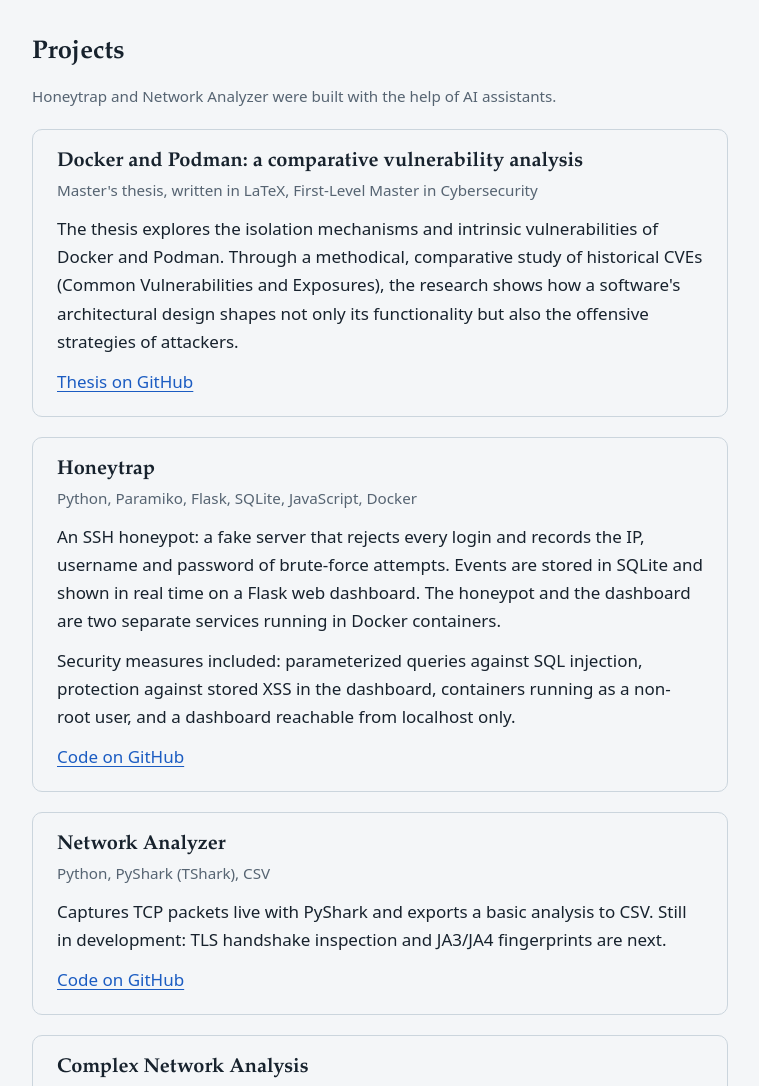
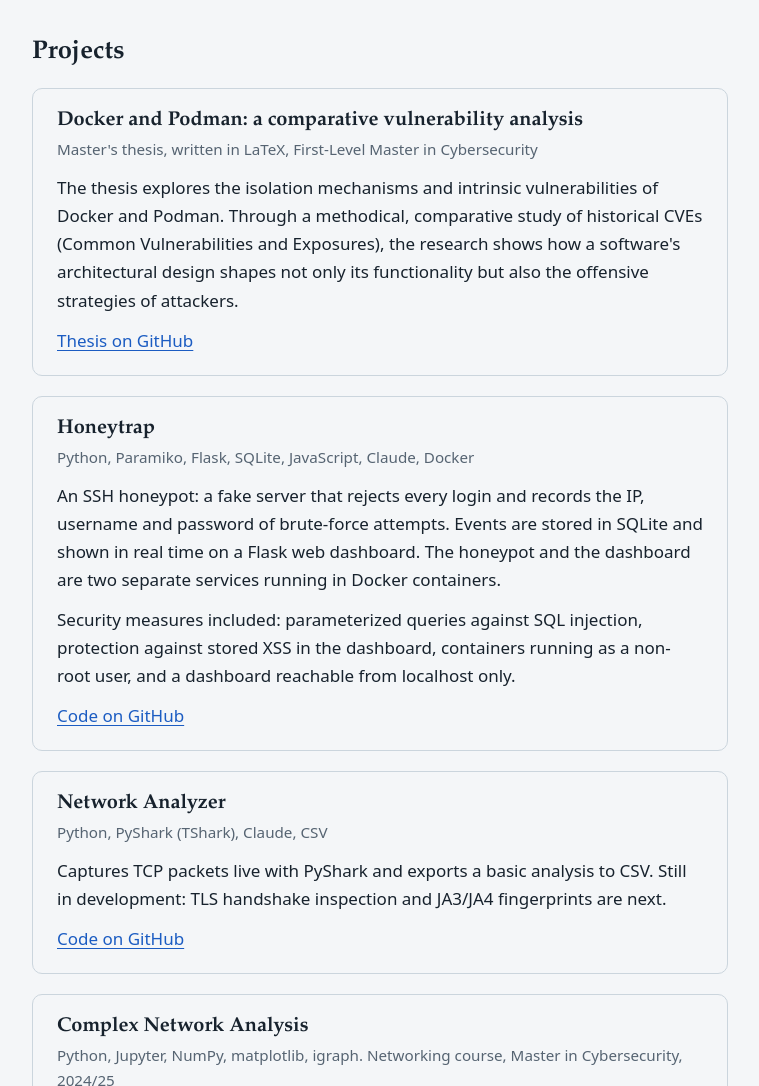
Before and after one commit to tarantaino/portfolio_web, a plain HTML site: page index.html in a window 1280 px wide. Shown: the part 1188-2274 px from the top of the page, without its empty margins (260-1019 px from the left). Drawn offline with Linux system fonts and the light colour scheme; files whose address does not match are found by name.

Commit message:
eng cv added

```diff
--- a/index.html
+++ b/index.html
@@ -93,7 +93,6 @@
 
         <section id="projects">
             <h2>Projects</h2>
-            <p class="note">Honeytrap and Network Analyzer were built with the help of AI assistants.</p>
 
             <article class="card">
                 <h3>Docker and Podman: a comparative vulnerability analysis</h3>
@@ -109,7 +108,7 @@
 
             <article class="card">
                 <h3>Honeytrap</h3>
-                <p class="meta">Python, Paramiko, Flask, SQLite, JavaScript, Docker</p>
+                <p class="meta">Python, Paramiko, Flask, SQLite, JavaScript, Claude, Docker</p>
                 <p>An SSH honeypot: a fake server that rejects every login and records the IP, username and password
                     of brute-force attempts. Events are stored in SQLite and shown in real time on a Flask web
                     dashboard. The honeypot and the dashboard are two separate services running in Docker containers.
@@ -122,7 +121,7 @@
 
             <article class="card">
                 <h3>Network Analyzer</h3>
-                <p class="meta">Python, PyShark (TShark), CSV</p>
+                <p class="meta">Python, PyShark (TShark), Claude, CSV</p>
                 <p>Captures TCP packets live with PyShark and exports a basic analysis to CSV. Still in development:
                     TLS handshake inspection and JA3/JA4 fingerprints are next.</p>
                 <p class="links"><a href="https://github.com/tarantaino/network-analyzer">Code on GitHub</a></p>
```
